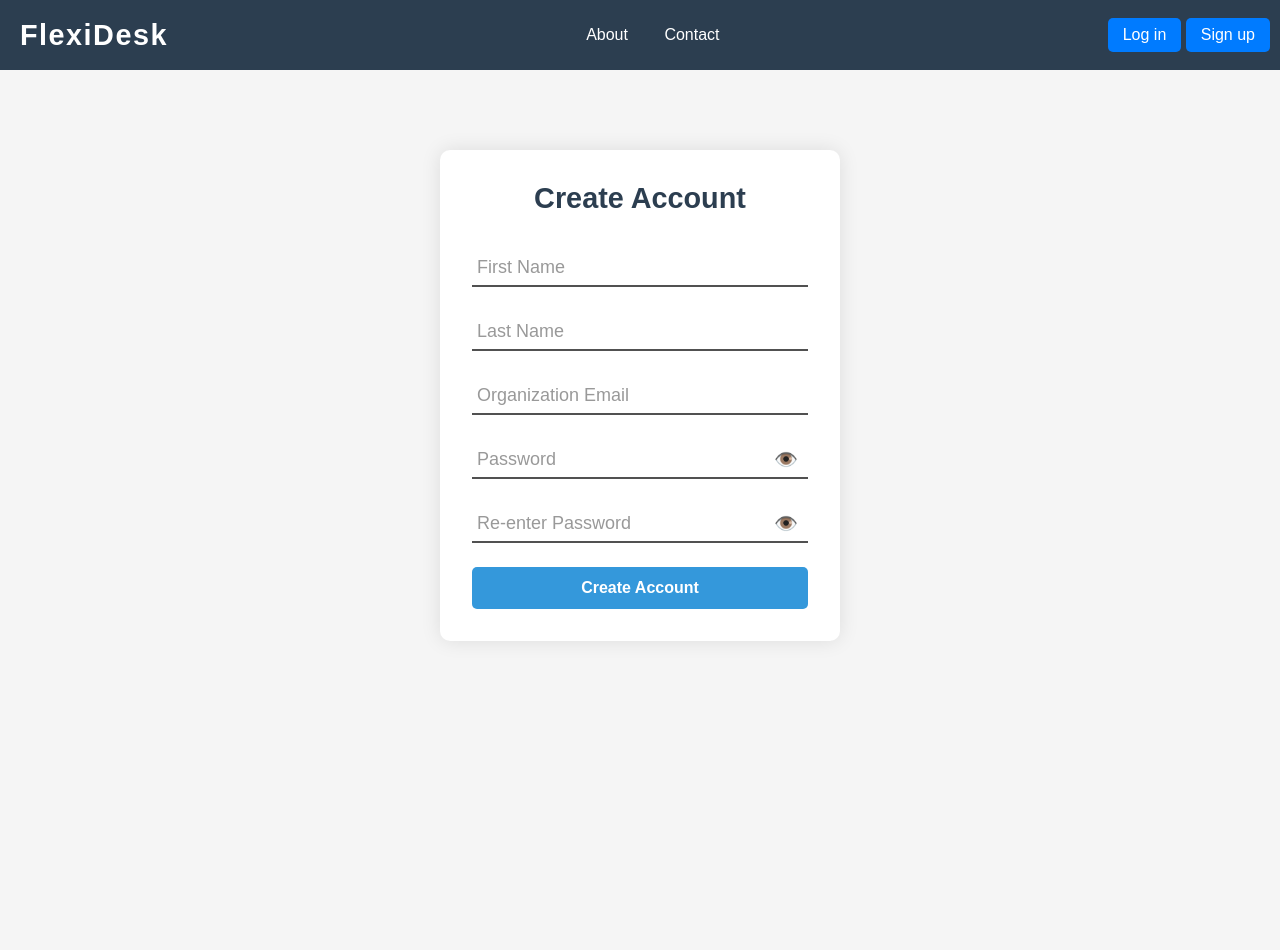
After one commit to Abdulaziz-Shafae/FlexiDesk, a PHP site: page /createAccount.php in a window 1280 px wide. The commit adds this page. Run offline with PHP 8.4, Linux system fonts and the light colour scheme.

Commit message:
frontend2

```diff
--- /dev/null
+++ b/src/createAccount.php
@@ -0,0 +1,282 @@
+<?php
+session_start(); // Start the session to manage the user session
+
+// Include database connection file
+include('db.php');  // Assuming you have db.php with the connection setup
+
+// Check if the form is submitted
+if ($_SERVER["REQUEST_METHOD"] == "POST") {
+    // Get the form data
+    $firstName = $_POST['first-name'];
+    $lastName = $_POST['last-name'];
+    $email = $_POST['email'];
+    $password = $_POST['password'];
+
+    // Hash the password before storing it in the database
+    $hashedPassword = password_hash($password, PASSWORD_DEFAULT);
+
+    // Insert the new user into the Users table
+    $sql = "INSERT INTO Users (name, email, password, role) VALUES (?, ?, ?, 'Member')";
+    $stmt = $conn->prepare($sql);
+    $stmt->bind_param("sss", $firstName, $email, $hashedPassword); // Bind the parameters to prevent SQL injection
+
+    // Execute the query
+    if ($stmt->execute()) {
+        $_SESSION['loggedin'] = true;  // Start the session for the new user
+        $_SESSION['username'] = $firstName;  // Set the session username (you can set full name if needed)
+        header('Location: homePage.php');  // Redirect to the home page after successful account creation
+        exit();
+    } else {
+        echo "Error: " . $stmt->error;
+    }
+}
+?>
+
+<!-- HTML for Create Account Form -->
+<!DOCTYPE html>
+<html lang="en">
+<head>
+    <meta charset="UTF-8" />
+    <meta name="viewport" content="width=device-width, initial-scale=1.0" />
+    <title>FlexiDesk - Create Account</title>
+    <link rel="stylesheet" href="navbarStyle.css" />
+    <script src="script.js" defer></script>
+
+    <style>
+/* General Styles */
+* {
+        margin: 0;
+        padding: 0;
+        box-sizing: border-box;
+        font-family: 'Arial', sans-serif;
+      }
+
+      body {
+        background-color: #f5f5f5;
+        transition:
+          background-color 0.3s ease,
+          color 0.3s ease;
+      }
+
+      body.dark-mode {
+        background-color: #121212;
+        color: #ffffff;
+      }
+
+      .container {
+        margin-top: 150px;
+        display: flex;
+        flex-direction: column;
+        align-items: center;
+        min-height: 100vh;
+      }
+
+      .form-container {
+        background: white;
+        padding: 2rem;
+        border-radius: 10px;
+        box-shadow: 0 0 20px rgba(0, 0, 0, 0.1);
+        width: 100%;
+        max-width: 400px;
+        transition:
+          background-color 0.3s ease,
+          color 0.3s ease;
+      }
+
+      body.dark-mode .form-container {
+        background-color: #1e1e1e;
+        color: #ffffff;
+      }
+
+      .form-title {
+        text-align: center;
+        color: #2c3e50;
+        margin-bottom: 2rem;
+        font-size: 1.8rem;
+        transition: color 0.3s ease;
+      }
+
+      body.dark-mode .form-title {
+        color: #ffffff;
+      }
+
+      /* Floating Label Input Styles */
+      .wave-group {
+        position: relative;
+        margin-bottom: 1.5rem;
+        width: 100%;
+      }
+
+      .wave-group .input {
+        font-size: 16px;
+        padding: 10px 10px 10px 5px;
+        display: block;
+        width: 100%;
+        border: none;
+        border-bottom: 2px solid #515151;
+        background: transparent;
+        color: inherit;
+      }
+
+      .wave-group .input:focus {
+        outline: none;
+      }
+
+      .wave-group .label {
+        color: #999;
+        font-size: 18px;
+        position: absolute;
+        pointer-events: none;
+        left: 5px;
+        top: 10px;
+        transition: 0.2s ease all;
+      }
+
+      .wave-group .input:focus ~ .label,
+      .wave-group .input:valid ~ .label {
+        transform: translateY(-20px);
+        font-size: 14px;
+        color: #5264ae;
+      }
+
+      body.dark-mode .wave-group .label {
+        color: #666;
+      }
+
+      /* Password Toggle Eye Icon */
+      .password-container {
+        position: relative;
+      }
+
+      .password-toggle {
+        position: absolute;
+        right: 10px;
+        top: 50%;
+        transform: translateY(-50%);
+        cursor: pointer;
+        font-size: 1.2rem;
+        color: #3498db;
+      }
+
+      .password-toggle:hover {
+        opacity: 0.8;
+      }
+
+      /* Password Requirements */
+      .password-requirements {
+        font-size: 0.9rem;
+        color: #666;
+        margin-bottom: 1rem;
+      }
+
+      .password-requirements li {
+        margin-bottom: 0.5rem;
+      }
+
+      .password-requirements li.valid {
+        color: #27ae60;
+      }
+
+      .password-requirements li.invalid {
+        color: #e74c3c;
+      }
+
+      /* Button */
+      .btn {
+        width: 100%;
+        padding: 12px;
+        border: none;
+        border-radius: 5px;
+        font-size: 1rem;
+        font-weight: bold;
+        cursor: pointer;
+        transition: all 0.3s ease;
+      }
+
+      .create-account-btn {
+        background-color: #3498db;
+        color: white;
+      }
+
+      .btn:hover {
+        opacity: 0.9;
+        transform: translateY(-2px);
+      }    </style>
+</head>
+<body>
+    <!-- Navbar -->
+    <div id="navbar-placeholder"></div>
+
+    <div class="container">
+      <div class="form-container">
+        <h2 class="form-title">Create Account</h2>
+        <form id="signup-form" method="POST" action="createAccount.php">
+          <div class="wave-group">
+            <input type="text" name="first-name" class="input" required />
+            <label class="label">First Name</label>
+          </div>
+
+          <div class="wave-group">
+            <input type="text" name="last-name" class="input" required />
+            <label class="label">Last Name</label>
+          </div>
+
+          <div class="wave-group">
+            <input type="email" name="email" class="input" required />
+            <label class="label">Organization Email</label>
+          </div>
+
+          <div class="password-container wave-group">
+            <input type="password" name="password" class="input" required />
+            <label class="label">Password</label>
+            <span class="password-toggle" onclick="togglePasswordVisibility('password', this)">👁️</span>
+          </div>
+
+          <div class="password-container wave-group">
+            <input type="password" name="confirm-password" class="input" required />
+            <label class="label">Re-enter Password</label>
+            <span class="password-toggle" onclick="togglePasswordVisibility('confirm-password', this)">👁️</span>
+          </div>
+
+          <button type="submit" class="btn create-account-btn">Create Account</button>
+        </form>
+      </div>
+    </div>
+
+    <script>
+      // Fetch and insert navbar
+      fetch('navbar.php')
+        .then((response) => response.text())
+        .then((data) => {
+          document.getElementById('navbar-placeholder').innerHTML = data;
+        })
+        .catch((error) => console.error('Error loading navbar:', error));
+
+      // Password Toggle
+      function togglePasswordVisibility(inputId, icon) {
+        const input = document.getElementById(inputId);
+        input.type = input.type === 'password' ? 'text' : 'password';
+        icon.textContent = input.type === 'password' ? '👁️' : '🙈';
+      }
+
+      // Password Validation (as in your existing form)
+      const passwordInput = document.getElementById('password');
+      const requirements = {
+        length: document.getElementById('length'),
+        lowercase: document.getElementById('lowercase'),
+        uppercase: document.getElementById('uppercase'),
+        number: document.getElementById('number'),
+        special: document.getElementById('special'),
+      };
+
+      passwordInput.addEventListener('input', () => {
+        const password = passwordInput.value;
+        requirements.length.classList.toggle('valid', password.length >= 8);
+        requirements.lowercase.classList.toggle('valid', /[a-z]/.test(password));
+        requirements.uppercase.classList.toggle('valid', /[A-Z]/.test(password));
+        requirements.number.classList.toggle('valid', /\d/.test(password));
+        requirements.special.classList.toggle('valid', /[!@#$%^&*(),.?":{}|<>]/.test(password));
+      });
+    </script>
+</body>
+</html>
--- a/src/db.php
+++ b/src/db.php
@@ -1,16 +1,17 @@
 <?php
+session_start();  // Start the session
+
 $servername = "localhost";
 $username = "root";
 $password = "";
 $dbname = "flexidesk_db";
+$port = 3308;
 
 // Create connection
-$conn = new mysqli($servername, $username, $password, $dbname);
+$conn = new mysqli($servername, $username, $password, $dbname, $port);
 
 // Check connection
 if ($conn->connect_error) {
-    die("Connection failed: " . $conn->connect_error);  // Display error if connection fails
+    die("Connection failed: " . $conn->connect_error);
 }
-
-// If the connection is successful, the $conn variable will be used to interact with the database
 ?>
--- a/src/navbar.php
+++ b/src/navbar.php
@@ -1,5 +1,5 @@
 <?php
-session_start();  // Start the session
+session_start();  // Start the session to check if the user is logged in
 ?>
 
 <!-- Navbar HTML -->
@@ -9,11 +9,16 @@ session_start();  // Start the session
   </div>
 
   <div>
-    <a href="homePage.php">Home</a>
+    <?php if (isset($_SESSION['loggedin']) && $_SESSION['loggedin'] == true): ?>
+      <!-- If the user is logged in -->
+      <a href="homePage.php">Home</a>
+      <a href="test.php">Charts</a>
+      <a href="groupChat.php">Chat</a>
+    <?php endif; ?>
+
+    <!-- Links accessible for all users -->
     <a href="about.html">About</a>
-    <a href="test.html">Charts</a>
     <a href="contact.html">Contact</a>
-    <a href="groupChat.html">Chat</a>
   </div>
 
   <div>
@@ -23,9 +28,9 @@ session_start();  // Start the session
         <img src="photos/profile-default-photo.jpeg" alt="Profile">
       </button>
       <div class="profile-list" id="profileList">
-        <div class="profile-item" onclick="window.location.href='userProfile.html'">Profile</div>
-        <div class="profile-item" onclick="window.location.href='settings.html'">Settings</div>
-        <div class="profile-item" onclick="window.location.href='switchLanguage.html'">Switch Language</div>
+        <div class="profile-item" onclick="window.location.href='userProfile.php'">Profile</div>
+        <div class="profile-item" onclick="window.location.href='settings.php'">Settings</div>
+        <div class="profile-item" onclick="window.location.href='switchLanguage.php'">Switch Language</div>
         <div class="dark-mode">
           <label for="dark-mode-switch">Dark Mode</label>
           <div class="switch">
@@ -37,8 +42,8 @@ session_start();  // Start the session
       </div>
     <?php else: ?>
       <!-- If the user is NOT logged in -->
-      <button class="login-signin" onclick="window.location.href='Login.html'">Log in</button>
-      <button class="login-signin" onclick="window.location.href='createAccount.html'">Sign up</button>
+      <button class="login-signin" onclick="window.location.href='Login.php'">Log in</button>
+      <button class="login-signin" onclick="window.location.href='createAccount.php'">Sign up</button>
     <?php endif; ?>
   </div>
 </div>
```
Also changed, not shown: src/Login.html (+5 -27 lines), src/database.sql (+43 -1 lines), src/login.php (+216 -15 lines), src/logout.php (+8 -3 lines).
